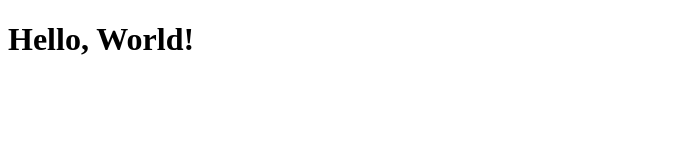
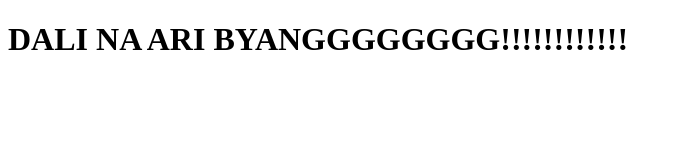
Before and after one commit to jmission11/test-hosting-v2, a plain HTML site: page index.html in a window 1280 px wide. Shown: the whole page, without its empty margins (0-681 px from the left). Drawn offline with Linux system fonts and the light colour scheme.

Commit message:
Update index.html2

```diff
--- a/index.html
+++ b/index.html
@@ -2,9 +2,9 @@
 <html lang="en">
 <head>
     <meta charset="UTF-8">
-    <title>DALI NA ARI BYANGGGGGGGG!!!!!!!!!!!!</title>
+    <title>BYANGI!!!</title>
 </head>
 <body>
-    <h1>Hello, World!</h1>
+    <h1>DALI NA ARI BYANGGGGGGGG!!!!!!!!!!!!</h1>
 </body>
 </html>
```
